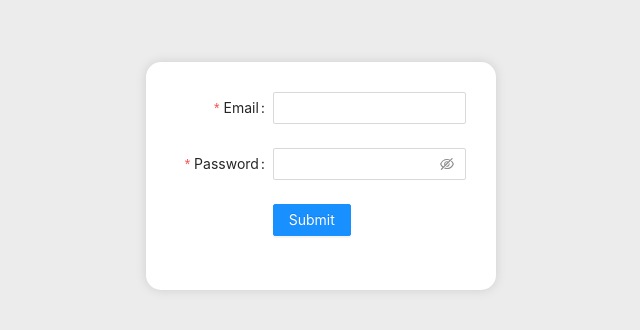
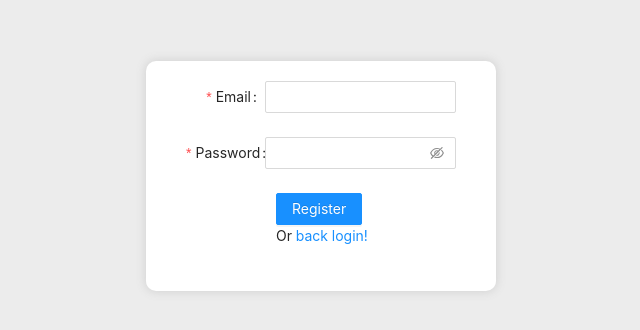
Before and after one commit to Abricos78/learn-words, a React app: page /register in a window 1280 px wide. Shown: the part 224-554 px from the top of the page, without its empty margins (319-959 px from the left). Built offline with nearby package versions, Linux system fonts and the light colour scheme; no server answers.

Commit message:
did register page

```diff
--- a/package.json
+++ b/package.json
@@ -60,6 +60,7 @@
     "react-dev-utils": "^11.0.1",
     "react-dom": "^17.0.1",
     "react-refresh": "^0.8.3",
+    "react-router-dom": "^5.2.0",
     "resolve": "1.18.1",
     "resolve-url-loader": "^3.1.2",
     "sass-loader": "8.0.2",
--- a/src/App.js
+++ b/src/App.js
@@ -4,6 +4,9 @@ import LoginPage from './components/LoginPage/LoginPage';
 import HomePage from './components/HomePage/HomePage';
 import { fire } from './firebase';
 import { Spin } from 'antd';
+import FirebaseContext from './firebaseContext';
+import { Route, Switch } from 'react-router-dom';
+import Register from './components/RegisterPage/Register';
 
 class App extends React.Component {
 
@@ -12,12 +15,15 @@ class App extends React.Component {
 	}
 
 	componentDidMount() {
-		fire.auth().onAuthStateChanged(user => {
+		const { auth, setUserUid } = this.context
+		auth.onAuthStateChanged(user => {
 			if (user) {
+				setUserUid(user.uid)
 				this.setState({
 					user
 				})
 			} else {
+				setUserUid(null)
 				this.setState({
 					user: false
 				})
@@ -38,14 +44,22 @@ class App extends React.Component {
 				{this.state.user ?
 					<HomePage user={this.state.user} formRef={this.formRef} inputRef={this.inputRef} />
 				:
-					<LoginPage />
+					<Switch>
+						<Route path='/register'>
+							<Register />
+						</Route>
+						<LoginPage />
+					</Switch>
 				}
+
+
 			</div>
 
 		);
 	}
 
-
 }
 
+App.contextType = FirebaseContext
+
 export default App;
--- a/src/components/LoginPage/Login.module.css
+++ b/src/components/LoginPage/Login.module.css
@@ -1,4 +1,4 @@
-.login {
+.loginPage {
     min-height: 100vh;
     background: rgb(236, 236, 236);
     display: flex;
@@ -6,12 +6,31 @@
     align-items: center;
 }
 
-.loginForm {
-    max-width: 350px;
+.login {
+    /* max-width: 550px; */
     /* height: 300px; */
     margin: 0 auto;
     border-radius: 15px;
     box-shadow: 0px 0px 10px 1px lightgray;
     background-color: white;
-    padding: 30px;
+    padding: 30px 40px 20px 40px;
+    overflow: hidden;
 }
+
+.alert {
+    margin: 50px auto;
+    max-width: 550px;
+}
+
+.loginForm {
+    width: 300px;
+}
+
+.loginFormButton {
+    width: 100%;
+    margin-top: 10px;
+}
+
+.siteFormItemIcon {
+    padding: 8px 8px;
+}
--- a/src/components/LoginPage/LoginPage.js
+++ b/src/components/LoginPage/LoginPage.js
@@ -1,12 +1,55 @@
-import { Button, Form, Input } from 'antd'
+import { Alert, Button, Form, Input } from 'antd'
+import { UserOutlined, LockOutlined } from '@ant-design/icons';
 import React from 'react'
 import { fire } from '../../firebase';
+import FirebaseContext from '../../firebaseContext';
 import style from './Login.module.css'
+import { Link } from 'react-router-dom';
 
-function Login() {
+class LoginPage extends React.PureComponent {
+    state = {
+        errorMsg: null
+    }
+
+    handleSubmit = ({email, password}) => {
+        const { signWithEmail } = this.context
+        debugger
+        signWithEmail(email, password)
+        .then(response => response.user)
+        .catch(error => {
+            console.log('Error message: ', error.message)
+            this.setState({
+                errorMsg: error.message
+            })
+            setTimeout(() => {
+                this.setState({
+                    errorMsg: null
+                })
+            }, 3000)
+        })
+    }
+
+    finishFailed = errorMsg => {
+        debugger
+        console.log('Failed: ', errorMsg)
+    }
+
+    render() {
+
+        if (this.state.errorMsg) {
+            return <div className={style.alert}>
+            <Alert
+                message="Error Text"
+                description={this.state.errorMsg}
+                type="error"
+            />
+            </div>
+
+        }
+
         const layout = {
             labelCol: {
-          span: 8,
+              span: 0,
             },
             wrapperCol: {
               span: 20,
@@ -19,25 +62,83 @@ function Login() {
             },
           };
 
-    const handleSubmit = ({email, password}) => {
-        fire.auth().signInWithEmailAndPassword(email, password)
-        .then(response => response.user)
-    }
+        return (
+            <div className={style.loginPage}>
+                <div className={style.login}>
+                    <Form
+                        name="normal_login"
+                        className={style.loginForm}
+                        initialValues={{
+                        remember: true,
+                        }}
+                        onFinish={this.handleSubmit}
+                        onFinishFailed={this.finishFailed}
+                    >
+                    <Form.Item
+                        name="username"
+                        rules={[
+                        {
+                            required: true,
+                            message: 'Please input your Username!',
+                        },
+                        ]}
+                    >
+                        <Input prefix={<UserOutlined className={style.siteFormItemIcon} />} placeholder="Username" />
+                    </Form.Item>
+                    <Form.Item
+                        name="password"
+                        rules={[
+                        {
+                            required: true,
+                            message: 'Please input your Password!',
+                        },
+                        ]}
+                    >
+                        <Input
+                            prefix={<LockOutlined className={style.siteFormItemIcon} />}
+                            type="password"
+                            placeholder="Password"
+                        />
+                    </Form.Item>
 
-    const finishFailed = errorMsg => {
-        console.log('Failed: ', errorMsg)
-    }
-    return (
-        <div className={style.login}>
-            <div className={style.loginForm}>
-                <Form
+                    <Form.Item>
+                        <Button type="primary" htmlType="submit" className={style.loginFormButton}>
+                            Log in
+                        </Button>
+                        Or <Link to='/register'>register now!</Link>
+                    </Form.Item>
+                </Form>
+
+
+
+
+
+
+
+
+
+
+
+
+
+
+
+
+
+
+
+
+
+
+
+                    {/* <Form
                         {...layout}
                         initialValues={{
                             remember: true,
                           }}
                         name='basic'
-                    onFinish={handleSubmit}
-                    onFinishFailed={finishFailed}
+                        onFinish={this.handleSubmit}
+                        onFinishFailed={this.finishFailed}
                     >
                         <Form.Item
                             label='Email'
@@ -62,14 +163,20 @@ function Login() {
                         <Form.Item
                             {...tailLayout}
                         >
-                        <Button type='primary' htmlType='submit'>
+                            <Button type='primary' htmlType='submit' className="login-form-button">
                                 Submit
                             </Button>
+
                         </Form.Item>
                     </Form>
+                    Or <a href="">register now!</a> */}
                 </div>
             </div>
         )
     }
 
-export default Login
+}
+LoginPage.contextType = FirebaseContext
+
+
+export default LoginPage
--- /dev/null
+++ b/src/components/RegisterPage/Register.js
@@ -0,0 +1,82 @@
+import React from 'react'
+import style from './Register.module.css'
+import { Alert, Button, Form, Input } from 'antd'
+import { Link } from 'react-router-dom';
+import FirebaseContext from '../../firebaseContext';
+
+class Register extends React.PureComponent {
+
+    handleSubmit = ({email, password}) => {
+        const { registerUser, setUserUid } = this.context
+        debugger
+        registerUser(email, password).then(user => setUserUid(user.uid))
+        debugger
+    }
+
+    render() {
+        const layout = {
+            labelCol: {
+              span: 7,
+            },
+            wrapperCol: {
+              span: 20,
+            },
+        };
+        const tailLayout = {
+            wrapperCol: {
+              offset: 8,
+              span: 16,
+            },
+          };
+        return (
+            <div className={style.registerPage}>
+                <div className={style.register}>
+                    <Form
+                        {...layout}
+                        initialValues={{
+                            remember: true,
+                          }}
+                        name='basic'
+                        onFinish={this.handleSubmit}
+                    >
+                        <Form.Item
+                            label='Email'
+                            name='email'
+                            rules={[{
+                                required: true,
+                                message: 'Please input your email!'
+                            }]}
+                        >
+                            <Input />
+                        </Form.Item>
+                        <Form.Item
+                            label='Password'
+                            name='password'
+                            rules={[{
+                                required: true,
+                                message: 'Please input your password!'
+                            }]}
+                        >
+                            <Input.Password />
+                        </Form.Item>
+                        <Form.Item
+                            {...tailLayout}
+                        >
+                            <Button type='primary' htmlType='submit' className="login-form-button">
+                                Register
+                            </Button>
+                            <div>
+                                Or <Link to='/'>back login!</Link>
+                            </div>
+                        </Form.Item>
+                    </Form>
+                </div>
+            </div>
+        )
+    }
+
+}
+
+Register.contextType = FirebaseContext
+
+export default Register
--- /dev/null
+++ b/src/components/RegisterPage/Register.module.css
@@ -0,0 +1,16 @@
+.registerPage {
+    height: 100vh;
+    width: 100%;
+    background-color: rgb(236, 236, 236);
+    display: flex;
+    justify-content: center;
+    align-items: center;
+}
+
+.register {
+    background-color: white;
+    max-width: 350px;
+    border-radius: 10px;
+    box-shadow: 0px 0px 10px 1px lightgray;
+    padding: 20px 40px;
+}
--- a/src/firebase.js
+++ b/src/firebase.js
@@ -14,8 +14,24 @@ const firebaseConfig = {
   };
 
 
-firebase.initializeApp(firebaseConfig)
+class Firebase {
+    constructor() {
+    	firebase.initializeApp(firebaseConfig)
+		this.auth = firebase.auth()
+		this.database = firebase.database()
 
-export const fire = firebase
+		this.userUid = null
+	}
 
-export const database = firebase.database()
+	setUserUid = uid => this.userUid = uid
+
+	signWithEmail = (email, password) => this.auth.signInWithEmailAndPassword(email, password)
+
+	getUserWords = () => this.database.ref(`/cards/${this.userUid}`)
+
+	registerUser = (email, password) => this.auth.createUserWithEmailAndPassword(email, password)
+
+	setUserWords = words => this.database.ref(`/cards/${this.userUid}`).set(words)
+}
+
+export default Firebase
--- /dev/null
+++ b/src/firebaseContext.js
@@ -0,0 +1,5 @@
+import React from 'react'
+
+const FirebaseContext = React.createContext(null)
+
+export default FirebaseContext
--- a/src/index.js
+++ b/src/index.js
@@ -3,12 +3,17 @@ import ReactDOM from 'react-dom';
 import './index.css';
 import App from './App';
 import 'antd/dist/antd.css'
+import FirebaseContext from './firebaseContext';
+import Firebase from './firebase';
+import { BrowserRouter } from 'react-router-dom';
 
 
 
 ReactDOM.render(
-  <React.StrictMode>
-    <App />
-  </React.StrictMode>,
-  document.getElementById('root')
+	<BrowserRouter>
+		<FirebaseContext.Provider value={new Firebase()}>
+    		<App />
+		</FirebaseContext.Provider>
+	</BrowserRouter>,
+  	document.getElementById('root')
 );
```
Also changed, not shown: src/components/HomePage/ContentBlock/ContentBlock.js (+9 -5 lines), 2 other files (tests, documents, lock files or other folders). Lines whose indentation alone changed are shown as unchanged.
